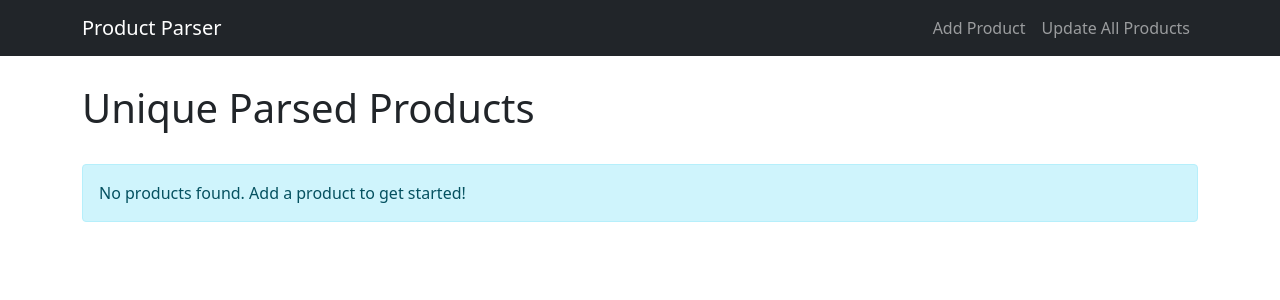
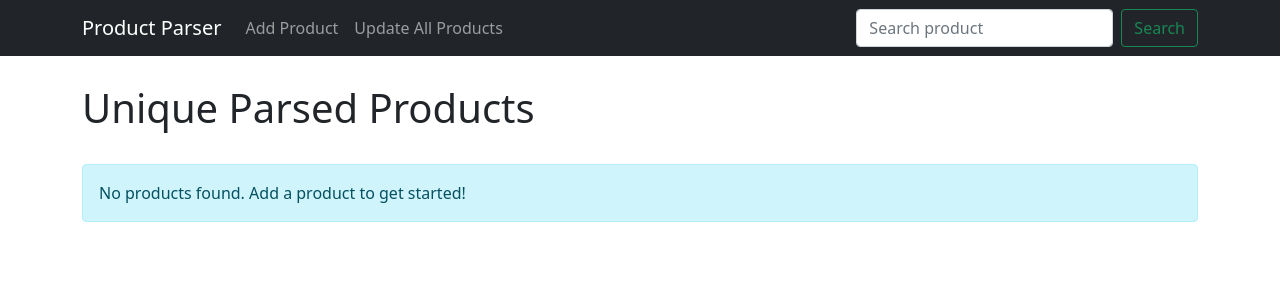
Before and after one commit to suminv/price_tracker_v3, a Django app: page / in a window 1280 px wide. Shown: the top 300 px of the page. Run offline with Django 5.2, Linux system fonts and the light colour scheme; data that the repository does not hold is empty.

Commit message:
feat: Implement search functionality for products with results display

```diff
--- a/products/templates/products/base.html
+++ b/products/templates/products/base.html
@@ -19,9 +19,27 @@
     <nav class="navbar navbar-expand-lg navbar-dark bg-dark fixed-top">
         <div class="container">
             <a class="navbar-brand" href="{% url 'product_list' %}">Product Parser</a>
-            <div class="navbar-nav">
-                <a class="nav-item nav-link" href="{% url 'add_product' %}">Add Product</a>
-                <a class="nav-item nav-link" href="{% url 'update_product' %}">Update All Products</a>
+
+            {# Кнопка-переключатель для адаптивного меню (гамбургер) #}
+            <button class="navbar-toggler" type="button" data-bs-toggle="collapse" data-bs-target="#navbarSupportedContent" aria-controls="navbarSupportedContent" aria-expanded="false" aria-label="Toggle navigation">
+                <span class="navbar-toggler-icon"></span>
+            </button>
+
+            <div class="collapse navbar-collapse" id="navbarSupportedContent">
+                <ul class="navbar-nav me-auto mb-2 mb-lg-0"> {# me-auto отодвигает форму поиска вправо #}
+                    <li class="nav-item">
+                        <a class="nav-link" href="{% url 'add_product' %}">Add Product</a>
+                    </li>
+                    <li class="nav-item">
+                        <a class="nav-link" href="{% url 'update_product' %}">Update All Products</a>
+                    </li>
+                </ul>
+
+                {# Форма поиска - теперь справа в навигации #}
+                <form class="d-flex" action="{% url 'search_results' %}" method="get">
+                    <input class="form-control me-2" type="search" name="q" placeholder="Search product" aria-label="Search">
+                    <button class="btn btn-outline-success" type="submit">Search</button>
+                </form>
             </div>
         </div>
     </nav>
--- a/products/urls.py
+++ b/products/urls.py
@@ -7,4 +7,6 @@ urlpatterns = [
     path('add/', views.add_product, name='add_product'),
     path('update_product/', views.update_product, name='update_product'),
     path('delete/<int:pk>/', views.delete_product, name='delete_product'),
+    path('search/', views.search_results, name='search_results'),
+
 ]
--- a/products/views.py
+++ b/products/views.py
@@ -4,7 +4,7 @@ from django.contrib import messages
 from django.db import transaction
 from django.shortcuts import get_object_or_404, redirect, render
 from django.views.generic import DetailView, ListView
-from django.db.models import Max, Min
+from django.db.models import Q, Max, Min
 
 from products.forms import ProductUrlForm
 from products.utils import get_link_data, save_product_data
@@ -175,3 +175,46 @@ def update_product(request):
         messages.error(request, f'An error occurred while updating products: {str(e)}')
 
         return redirect('product_list')
+
+
+def search_results(request):
+    query = request.GET.get('q')
+
+    if query:
+        # 1. Получаем все товары, которые соответствуют поисковому запросу
+        # Отсортируем их по дате создания (или по ID) для детерминированного выбора дубликата
+        # Например, если вам нужна самая свежая запись, сортируйте по '-created_at'
+        # Если такого поля нет, можно сортировать по ID: .order_by('id')
+        products_raw = Product.objects.filter(
+            Q(name__icontains=query) | Q(description__icontains=query)
+        ).order_by('id') # Отсортируем по ID, чтобы выбор дубликата был предсказуемым (первая найденная)
+
+        # 2. Удаление дубликатов по наименованию на уровне Python
+        seen_names = set()
+        unique_products = []
+
+        for product in products_raw:
+            if product.name not in seen_names:
+                unique_products.append(product)
+                seen_names.add(product.name)
+
+        products = unique_products
+    else:
+        # Если запрос пустой, можно показать все уникальные товары или ничего
+        # Если вы хотите показать все уникальные товары, но только по одному экземпляру имени:
+        all_products_raw = Product.objects.all().order_by('id')
+        seen_names = set()
+        unique_products = []
+        for product in all_products_raw:
+            if product.name not in seen_names:
+                unique_products.append(product)
+                seen_names.add(product.name)
+        products = unique_products
+        # Или просто products = [] если не нужно ничего выводить при пустом запросе
+
+
+    context = {
+        'products': products,
+        'query': query,
+    }
+    return render(request, 'products/search_results.html', context)
```
Also changed, not shown: products/templates/products/search_results.html (added, +36 -0 lines).
